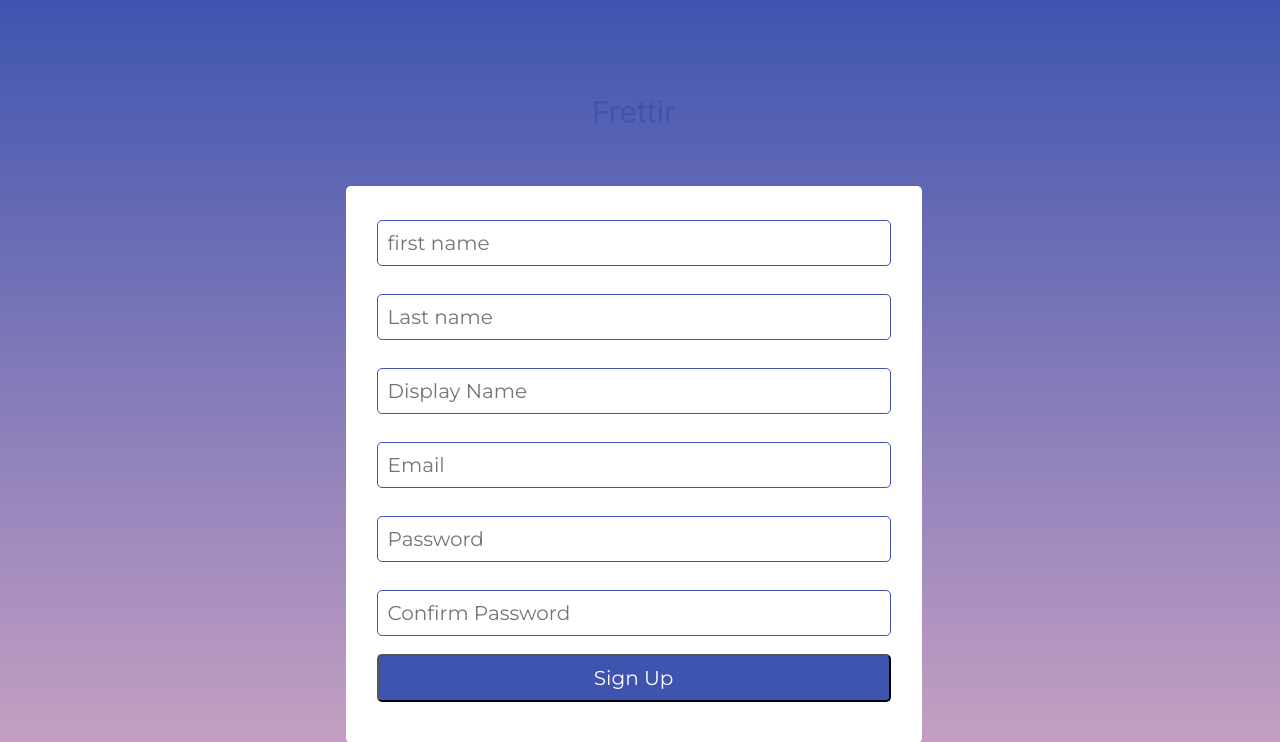
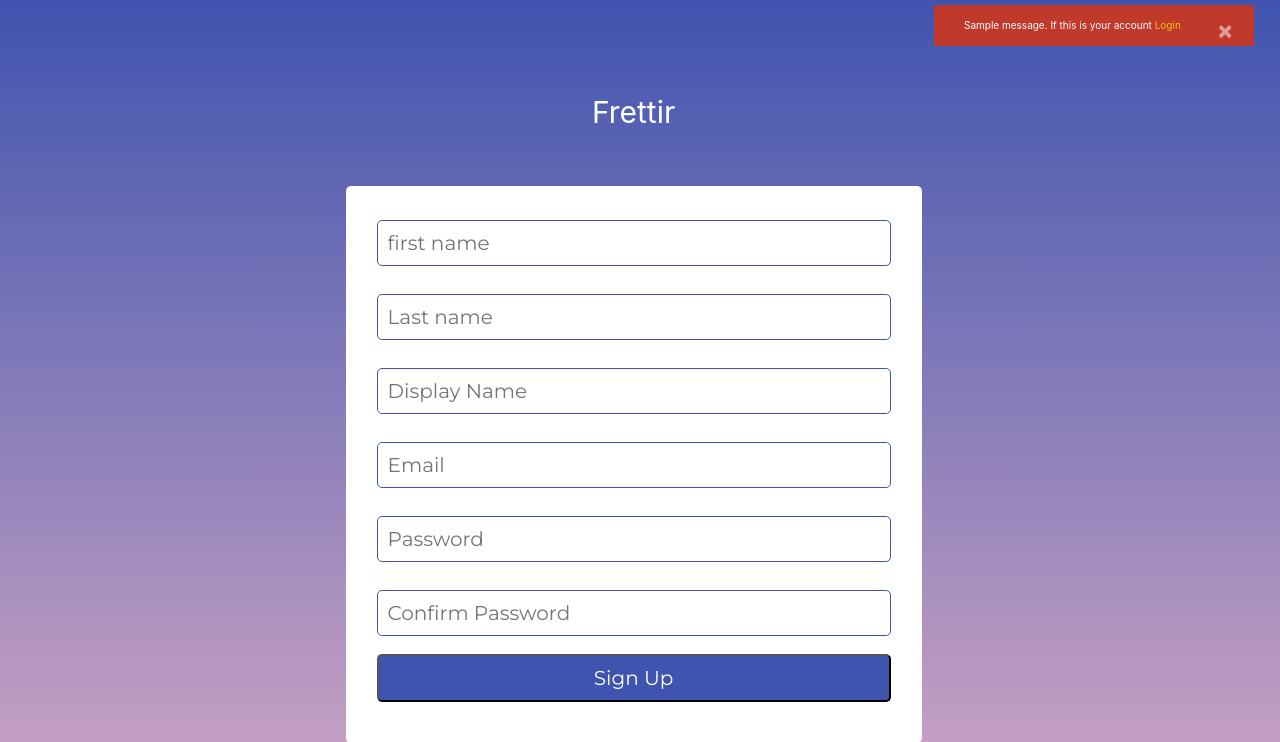
Before and after one commit to zachang/frettir, a Django app: page /auth/register/ in a window 1280 px wide. Shown: the top 742 px of the page. Run offline with Django 3.2, Linux system fonts and the light colour scheme; tables that the repository leaves empty hold one stand-in row (values such as "Sample post"); one stand-in notice (Sample message) is shown; some libraries are stand-ins or nearby versions.

Commit message:
fix registration bug and add flash error message

```diff
--- a/newsapp/authentication/forms.py
+++ b/newsapp/authentication/forms.py
@@ -17,10 +17,10 @@ class RegisterForm(forms.Form):
         widget=forms.EmailInput(attrs={'placeholder': 'Email'})
     )
     password = forms.CharField(label='', min_length=2, max_length=100, required=True,
-        widget=forms.TextInput(attrs={'placeholder': 'Password'})
+        widget=forms.PasswordInput(attrs={'placeholder': 'Password'})
     )
     password_conf = forms.CharField(label='', min_length=2, max_length=100, required=True,
-        widget=forms.TextInput(attrs={'placeholder': 'Confirm Password'})
+        widget=forms.PasswordInput(attrs={'placeholder': 'Confirm Password'})
     )
 
     class Meta:
--- a/newsapp/authentication/static/css/auth.css
+++ b/newsapp/authentication/static/css/auth.css
@@ -42,7 +42,7 @@ p {
 
 .app-logo a{
     text-decoration: none;
-    color: #3F54AF;
+    color: #FFF;
 }
 
 .reg-form {
@@ -70,3 +70,26 @@ input[type=submit] {
 .form-fields {
     padding: 16px;
 }
+
+ /* alerts */
+
+.alert {
+    border-radius: 0;
+    width: 25%;
+}
+
+.alert-danger {
+    color: #fff;
+    background-color: #c0392b;
+    border-color: #c0392b;
+}
+
+.alert--top {
+    position: fixed;
+    top: 5px;
+    right:2%;
+}
+
+.alert-danger .alert__link {
+    color: #f1c40f;
+}
--- a/newsapp/authentication/static/js/auth.js
+++ b/newsapp/authentication/static/js/auth.js
@@ -1,5 +1,5 @@
-// $(document).ready(function(){
-//     $("input[type=submit]").click( function(){
-//         $(".form-fields").css({"color":  "red", "fontSize": "10px" });
-//     });
-// });
+$(document).ready(function () {
+    setTimeout(function () {
+        $(".alert--top").alert('close');
+    }, 10000);
+});
--- a/newsapp/authentication/templates/register.html
+++ b/newsapp/authentication/templates/register.html
@@ -1,10 +1,12 @@
 {% extends 'base.html' %}
 {% load static %}
+
 
 {% block extend_base_css %}
     <link rel="stylesheet" href="{% static 'css/auth.css' %}">
     <link rel="stylesheet" href="{% static 'css/register.css' %}">
 {% endblock %}
+
 
 {% block header %}
 {% endblock %}
@@ -16,10 +18,30 @@
             {% csrf_token %}
             <div class="form-fields">
                 {{ form.as_p }}
-                <input type="submit" value="Sign Up">
+                <input type="submit" value="Sign Up" class="form-container__reg">
             </div>
         </form>
     </div>
+    {% if messages %}
+        <ul class="alert alert-danger
+            alert--top d-flex
+            justify-content-center
+            alert-dismissible
+            fade show"
+            role="alert"
+        >
+            {% for message in messages %}
+                <li>{{ message }}. If this is your account
+                    <a href="{% url 'auth:login' %}" class="alert__link">
+                    Login
+                    </a>
+                </li>
+            {% endfor %}
+            <button type="button" class="close justify-content-center" data-dismiss="alert" aria-label="Close">
+                <span aria-hidden="true">&times;</span>
+            </button>
+        </ul>
+    {% endif %}
 {% endblock %}
 
 {% block footer %}
--- a/newsapp/authentication/views.py
+++ b/newsapp/authentication/views.py
@@ -1,8 +1,11 @@
 from django.shortcuts import render,  redirect
+from django.db.models import Q
 from django.urls import reverse
+from django.contrib import messages
 from django.contrib.auth import login, authenticate
 from django.contrib.auth.models import User
 from django.views.generic.edit import FormView
+from django.http import HttpResponseRedirect
 from .forms import RegisterForm, LoginForm, PasswordResetForm
 
 
@@ -20,12 +23,15 @@ class RegistertView(FormView):
 
         user = User(username=username, first_name=first_name,
         last_name=last_name, email=email)
-        user.set_password(password)
-        # print(">>>>", user)
-        # user.save()
-        auth_user = authenticate(username=username, password=password)
-        login(self.request, auth_user)
-        return redirect('/')
+        lookup_user = User.objects.filter(Q(email=email) | Q(username=username))
+        if not lookup_user:
+            user.set_password(password)
+            user.save()
+            auth_user = authenticate(username=username, password=password)
+            login(self.request, auth_user)
+            return redirect('/')
+        messages.error(self.request, 'This email or username already exist')
+        return HttpResponseRedirect(reverse('auth:register'))
 
 class LoginView(FormView):
     template_name = 'login.html'
```
